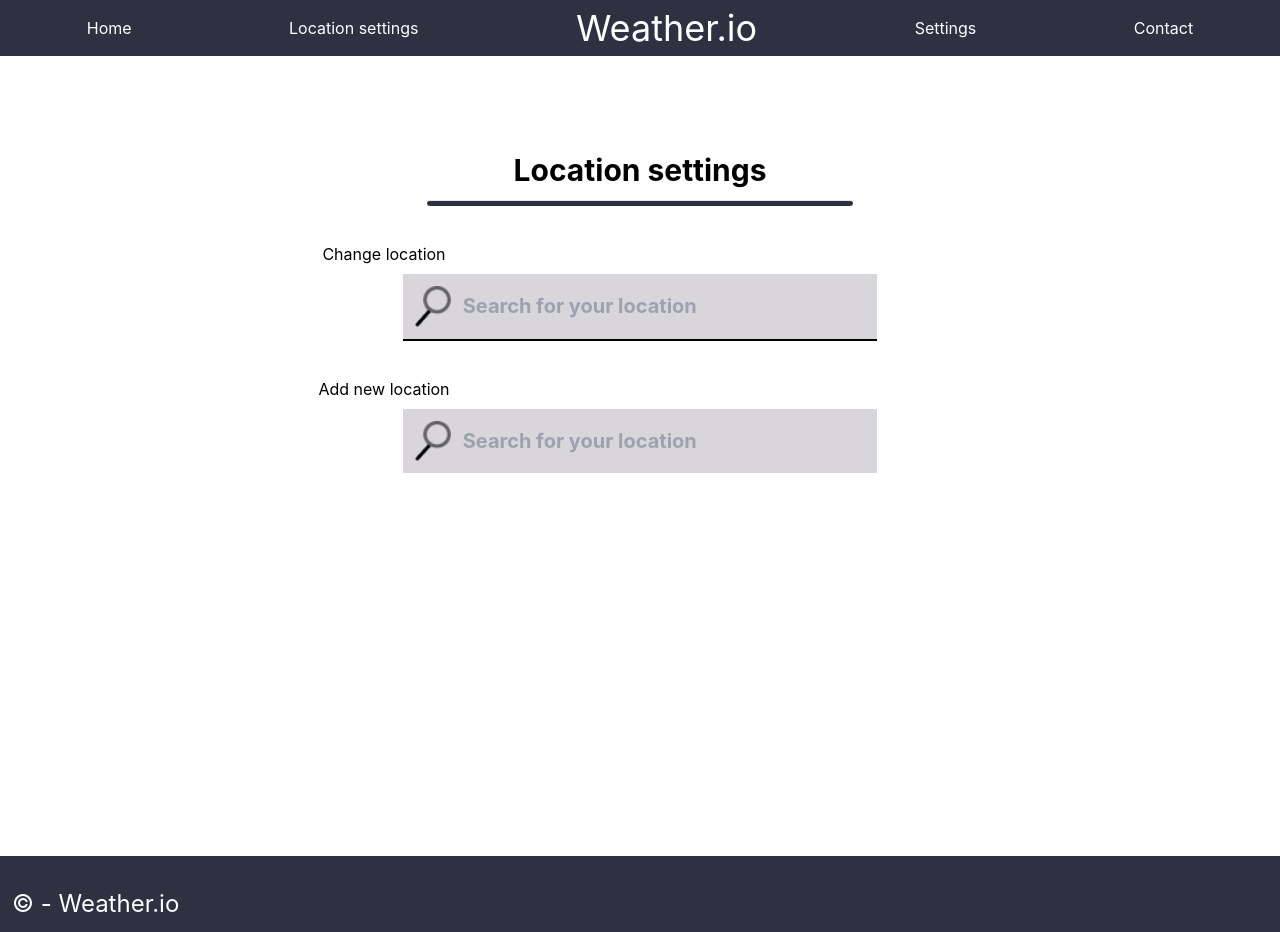
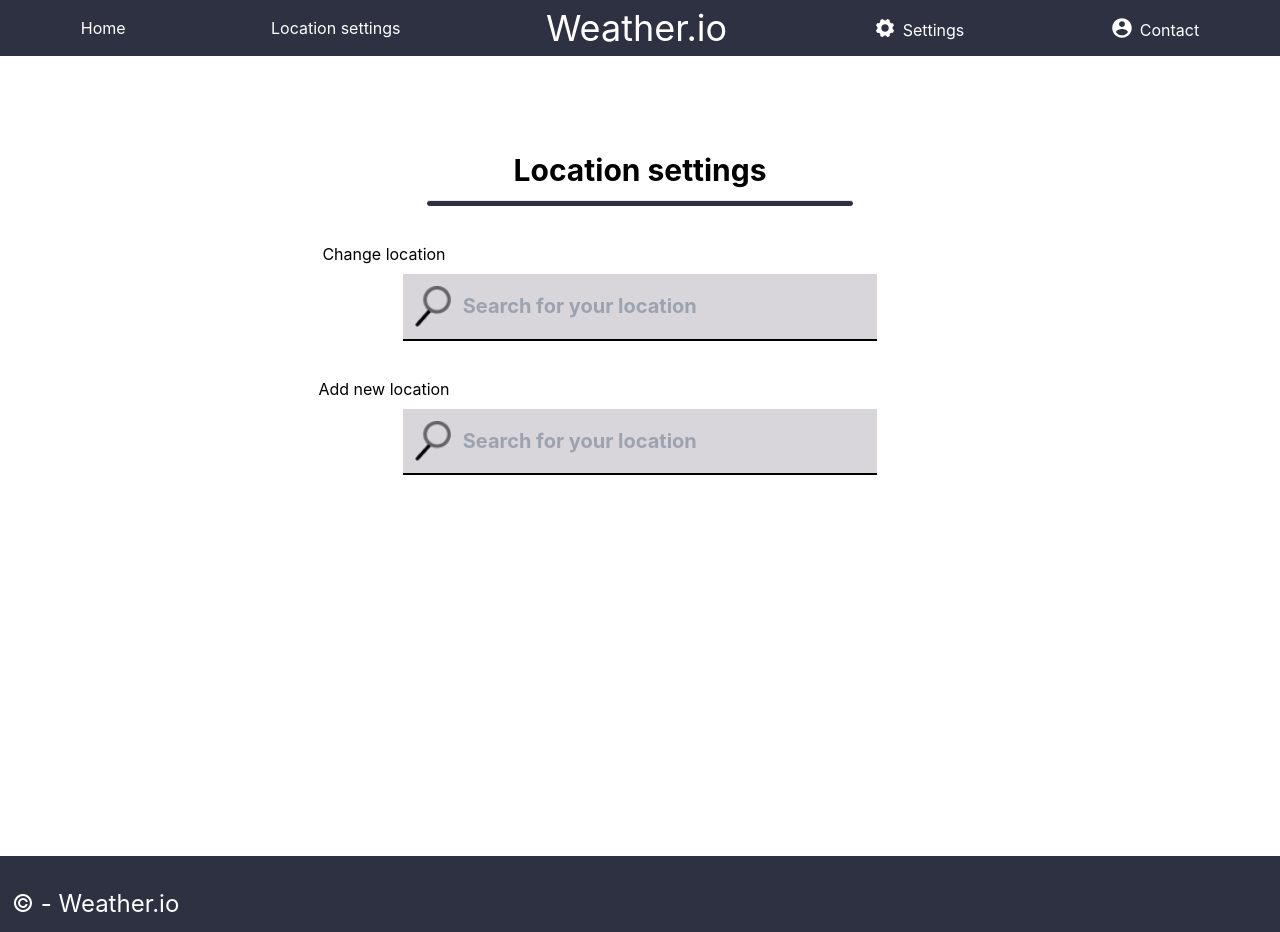
Before and after one commit to The-Creative-Programming-Group/Weather-App, a Next.js app: page /locationsettings in a window 1280 px wide. Built offline with nearby package versions, Linux system fonts and the light colour scheme.

Commit message:
Search Console

```diff
--- a/package.json
+++ b/package.json
@@ -14,6 +14,7 @@
     "next": "^13.4.1",
     "react": "^18.2.0",
     "react-dom": "^18.2.0",
+    "react-icons": "^4.10.1",
     "zod": "^3.20.6"
   },
   "devDependencies": {
--- a/src/components/Layout.tsx
+++ b/src/components/Layout.tsx
@@ -1,5 +1,6 @@
 import React from "react";
 import Head from "next/head";
+import { IoIosSettings, IoMdContact } from "react-icons/io";
 import Link from "next/link";
 
 interface LayoutProps {
@@ -16,22 +17,29 @@ const Layout: React.FC<LayoutProps> = ({ title, children, footer }) => {
         <meta name="description" content="An faboulus weather website" />
         <link rel="icon" href="/favicon.ico" />
       </Head>
-      <header className="bg-[#2d3142] p-2 flex justify-around items-center text-white">
+      <header className="flex items-center justify-around bg-[#2d3142] p-2 text-white">
         <Link href="/home">Home</Link>
         <Link href="/locationsettings">Location settings</Link>
-        <h1 className="text-base font-semibold md:font-normal md:text-4xl">
+        <h1 className="text-base font-semibold md:text-4xl md:font-normal">
           <Link href="/home">Weather.io</Link>
         </h1>
-        <Link href="/settings">Settings</Link>
-        <Link href="/contact">Contact</Link>
+        <Link href="/settings" className={"flex"}>
+          {" "}
+          <IoIosSettings className="mr-1.5 mt-0.5 md:text-2xl" />{" "}
+          <p className={"mt-0.2"}>Settings</p>
+        </Link>
+        <Link href="/contact" className={"flex"}>
+          <IoMdContact className={"mr-1.5 mt-0.5 md:text-2xl"} />
+          <p className={"mt-0.2"}>Contact</p>
+        </Link>
       </header>
       <main className="min-h-screen">{children}</main>
       {footer == "white" ? (
-        <footer className="absolute w-full pt-8 bg-[#adacb5] text-black text-2xl">
+        <footer className="absolute w-full bg-[#adacb5] pt-8 text-2xl text-black">
           <div className="mb-3 ml-3">© - Weather.io</div>
         </footer>
       ) : (
-        <footer className="absolute w-full pt-8 bg-[#2d3142] text-white text-2xl">
+        <footer className="absolute w-full bg-[#2d3142] pt-8 text-2xl text-white">
           <div className="mb-3 ml-3">© - Weather.io</div>
         </footer>
       )}
--- a/src/pages/locationsettings/index.tsx
+++ b/src/pages/locationsettings/index.tsx
@@ -1,15 +1,42 @@
-import React, { useState } from "react";
+import React, { useState, useEffect } from "react";
 import Layout from "~/components/Layout";
 
 const index = () => {
-  const städte = ["London", "Paris", "Dresden", "Dortmund", "Dessau" , "Deld", "Droben" ,"Radebeul", "Donau", "Döbeln", "Desso", "Delta", "Derto", "Dorbitz"];
+  interface IStadt {
+    name: string;
+    population: number;
+  }
+
+  const städte = [
+    { name: "Berlin", population: 1000000 },
+    { name: "Dresden", population: 510000 },
+    { name: "Dortmund", population: 200000 },
+    { name: "Dessau", population: 530000 },
+    { name: "Döbeln", population: 50000 },
+    { name: "Delb", population: 20000 },
+  ];
   const [searchValue, setSearchValue] = useState("");
+  const [searchValue2, setSearchValue2] = useState("");
+  const [activeInput, setActiveInput] = useState(null);
 
-  const  handleChange = (event)  => {
+  const handleChange = (event) => {
     setSearchValue(event.target.value);
   };
 
+  const handleInputFocus = (inputName) => {
+    setActiveInput(inputName);
+  };
+
+  const handleInputBlur = () => {
+    setActiveInput(null);
+  };
+
+  const handleChange2 = (event) => {
+    setSearchValue2(event.target.value);
+  };
+
   let anzahl = 0;
+  städte.sort((stadtA, stadtB) => stadtB.population - stadtA.population);
 
   return (
     <>
@@ -23,34 +50,53 @@ const index = () => {
             id="styles-setup"
             className="mt-9 flex w-full flex-col items-center"
           >
-            <label className="mr-131 mb-2">Change location</label>
+            <label className="mr-128 mb-2">Change location</label>
             <div className="flex w-full justify-center">
               <img
-                className="w-12 transform bg-[#d8d5db] border-b-2 border-black pt-3 pb-3 pl-3"
+                className="w-12 transform border-b-2 border-black bg-[#d8d5db] pt-3 pb-3 pl-3"
                 src="assets/search2.png"
                 alt="search-icon"
                 width={56}
                 height={56}
               />
               <input
-                className="w-4/12 bg-[#d8d5db] border-b-2 border-black pt-0.5 pb-0.5 pl-3 text-xl font-bold text-black outline-0"
+                className="w-4/12 border-b-2 border-black bg-[#d8d5db] pt-0.5 pb-0.5 pl-3 text-xl font-bold text-black outline-0"
                 placeholder="Search for your location"
                 type="text"
+                onFocus={() => handleInputFocus("input1")}
                 onChange={handleChange}
                 value={searchValue}
-
+                onBlur={handleInputBlur}
               />
             </div>
             {städte.map((stadt) => {
-                if (searchValue !== "" && stadt.toLowerCase().startsWith(searchValue.toLowerCase())) {
+              if (
+                searchValue !== "" &&
+                stadt.name.toLowerCase().startsWith(searchValue.toLowerCase())
+              ) {
                 anzahl++;
 
                 if (anzahl <= 4) {
                   return (
-                        <div className="w-4/12+12px p-5 bg-[#d8d5db] border-b-2 border-gray-400 h-auto" key={stadt}>
+                    <div
+                      className={
+                        activeInput !== "input1"
+                          ? "hidden"
+                          : "h-auto w-4/12+12px border-b-2 border-gray-400 bg-[#d8d5db] p-5"
+                      }
+                      key={stadt.name}
+                    >
                       <p>
-                            {stadt.split("").map((buchstabe, buchstabenIndex) => (
-                                <span className={buchstabenIndex < searchValue.length ? "font-bold" : ""}>
+                        {stadt.name
+                          .split("")
+                          .map((buchstabe, buchstabenIndex) => (
+                            <span
+                              className={
+                                buchstabenIndex < searchValue.length
+                                  ? "font-bold"
+                                  : ""
+                              }
+                            >
                               {buchstabe}
                             </span>
                           ))}
@@ -60,6 +106,7 @@ const index = () => {
                 }
               }
             })}
+            <div />
 
             <div
               id="styles-setup"
@@ -68,19 +115,60 @@ const index = () => {
               <label className="mr-131 mb-2">Add new location</label>
               <div className="flex w-full justify-center">
                 <img
-                  className="w-12 transform bg-[#d8d5db] pt-3 pb-3 pl-3"
+                  className="w-12 transform border-b-2 border-black bg-[#d8d5db] pt-3 pb-3 pl-3"
                   src="assets/search2.png"
                   alt="search-icon"
                   width={56}
                   height={56}
                 />
                 <input
-                  className="w-4/12 bg-[#d8d5db] pt-0.5 pb-0.5 pl-3 text-xl font-bold text-black outline-0"
+                  className="w-4/12 border-b-2 border-black bg-[#d8d5db] pt-0.5 pb-0.5 pl-3 text-xl font-bold text-black outline-0"
                   placeholder="Search for your location"
                   type="text"
+                  onFocus={() => handleInputFocus("input2")}
+                  value={searchValue2}
+                  onBlur={handleInputBlur}
+                  onChange={handleChange2}
                 />
+              </div>{" "}
             </div>
+            {städte.map((stadt) => {
+              if (
+                searchValue2 !== "" &&
+                stadt.name.toLowerCase().startsWith(searchValue2.toLowerCase())
+              ) {
+                anzahl++;
+
+                if (anzahl <= 4) {
+                  return (
+                    <div
+                      className={
+                        activeInput !== "input2"
+                          ? "hidden"
+                          : "h-auto w-4/12+12px border-b-2 border-gray-400 bg-[#d8d5db] p-5"
+                      }
+                      key={stadt.name}
+                    >
+                      <p>
+                        {stadt.name
+                          .split("")
+                          .map((buchstabe, buchstabenIndex) => (
+                            <span
+                              className={
+                                buchstabenIndex < searchValue.length
+                                  ? "font-bold"
+                                  : ""
+                              }
+                            >
+                              {buchstabe}
+                            </span>
+                          ))}
+                      </p>
                     </div>
+                  );
+                }
+              }
+            })}
           </div>
         </div>
       </Layout>
--- a/tailwind.config.cjs
+++ b/tailwind.config.cjs
@@ -7,6 +7,7 @@ const config = {
         12: '12px'
       },
       margin: {
+        0.2: '0.2rem',
         112: '28rem',
         116: '29rem',
         120: '30rem',
```
Also changed, not shown: 1 other file (tests, documents, lock files or other folders). Lines whose indentation alone changed are shown as unchanged.
